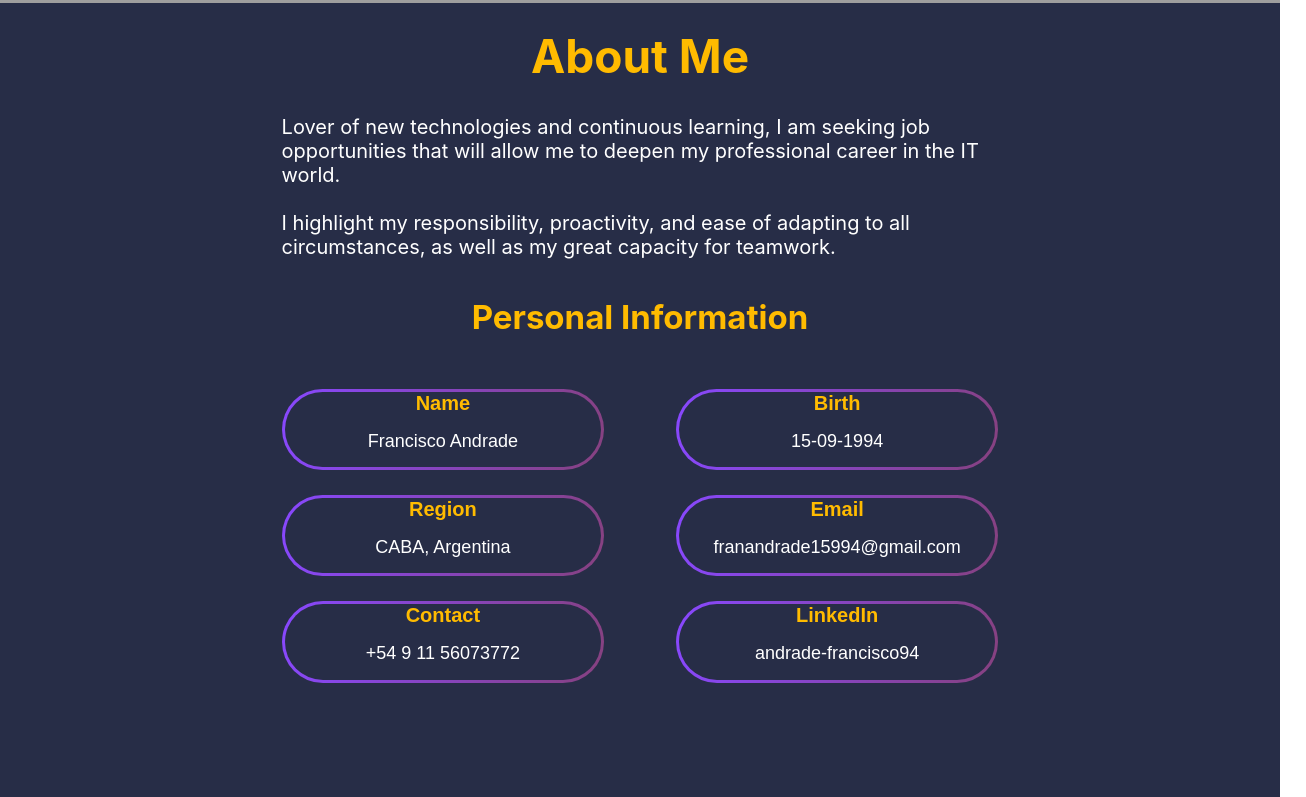
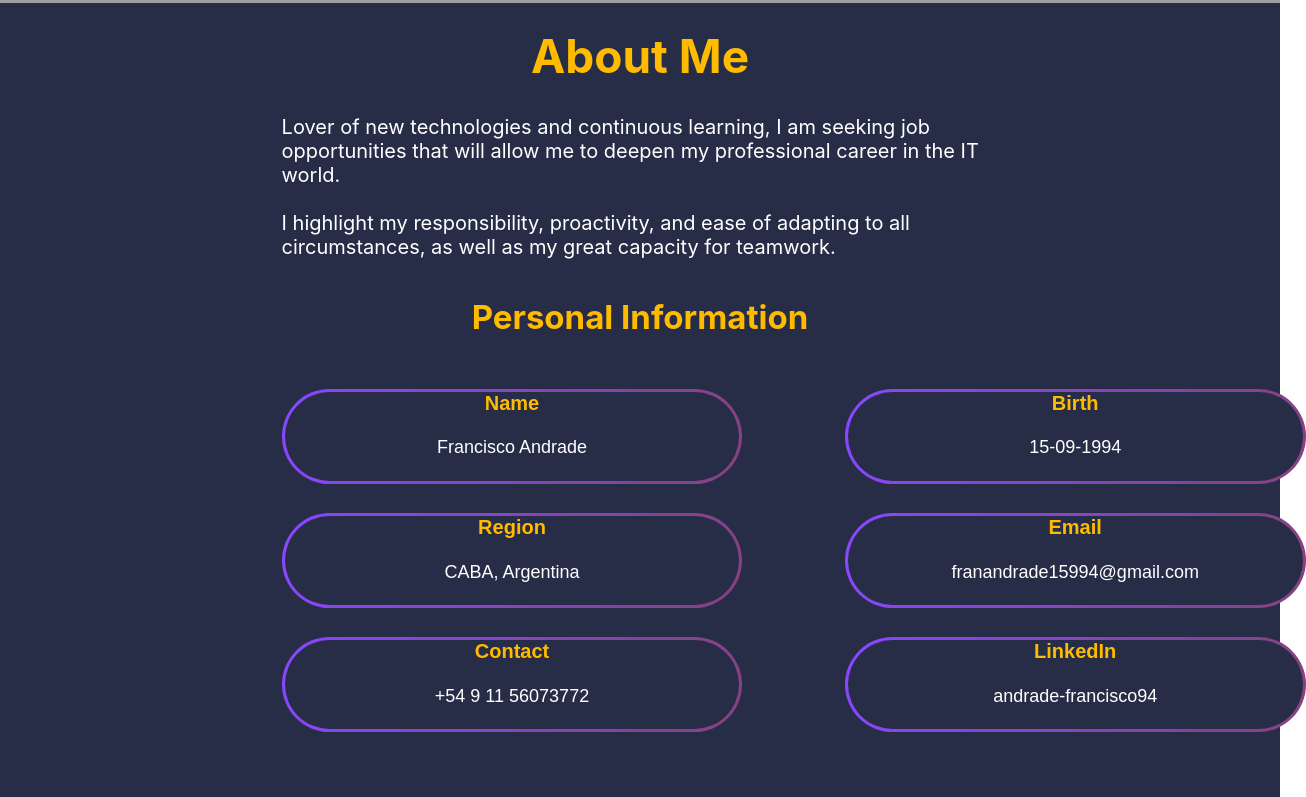
Before and after one commit to Franandrade94/My-Portfolio, a React (Create React App) app: page / in a window 1280 px wide. Shown: the part 637-1434 px from the top of the page, 1306 px wide, since content can reach past the window. Built offline with nearby package versions, Linux system fonts and the light colour scheme; grey boxes are pictures that could not be loaded.

Commit message:
Css AboutMe Bug

```diff
--- a/src/components/3-Me/me.css
+++ b/src/components/3-Me/me.css
@@ -49,12 +49,13 @@ text-align: center;
 
 .Personal-Button{
     display: inline-grid;
+    width: 100%;
     margin-top: 5%;
-    margin-left: 15%;
-    margin-right: 15%;
+    margin-left: auto;
+    margin-right: auto;
     margin-bottom: 12%;
     grid-template-columns: repeat(1, 1fr);
-    grid-gap: 2%;
+    grid-gap: 10px 0px;
 }
 
 .Personal-Button button{
```
